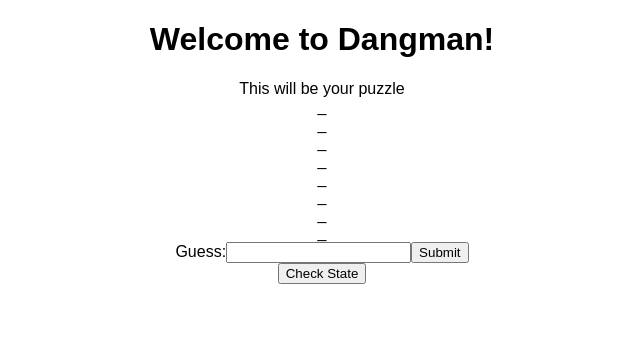
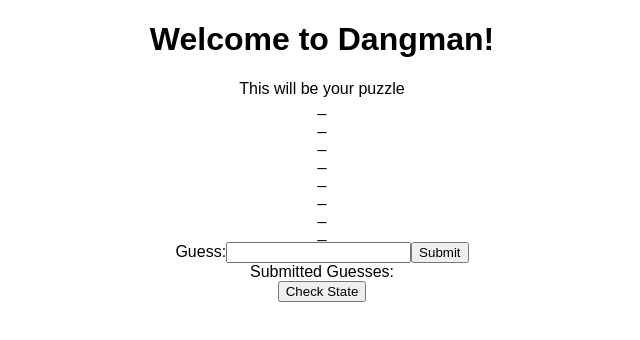
Before and after one commit to wood2jp2/dangman, a React (Create React App) app: page /puzzle in a window 1280 px wide. Both pictures are taken after a click on the button "Start a new game!". Shown: the top 340 px of the page, without its empty margins (318-958 px from the left). Built offline with nearby package versions, Linux system fonts and the light colour scheme.

Commit message:
fav icon stuff, react-router, guessbox progress...

```diff
--- a/package.json
+++ b/package.json
@@ -5,6 +5,8 @@
   "dependencies": {
     "react": "^16.2.0",
     "react-dom": "^16.2.0",
+    "react-router": "^4.2.0",
+    "react-router-dom": "^4.2.2",
     "react-scripts": "1.1.0"
   },
   "scripts": {
--- a/public/index.html
+++ b/public/index.html
@@ -1,5 +1,6 @@
 <!DOCTYPE html>
 <html lang="en">
+
 <head>
   <meta charset="utf-8">
   <meta name="viewport" content="width=device-width, initial-scale=1, shrink-to-fit=no">
@@ -9,7 +10,7 @@
       homescreen on Android. See https://developers.google.com/web/fundamentals/engage-and-retain/web-app-manifest/
     -->
   <link rel="manifest" href="%PUBLIC_URL%/manifest.json">
-    <link rel="shortcut icon" href="%PUBLIC_URL%/favicon.ico">
+
   <!--
       Notice the use of %PUBLIC_URL% in the tags above.
       It will be replaced with the URL of the `public` folder during the build.
@@ -21,6 +22,7 @@
     -->
   <title>React App</title>
 </head>
+
 <body>
   <noscript>
       You need to enable JavaScript to run this app.
@@ -37,4 +39,5 @@
       To create a production bundle, use `npm run build` or `yarn build`.
     -->
 </body>
+
 </html>
--- a/src/App.js
+++ b/src/App.js
@@ -1,16 +1,20 @@
 import React, { Component } from 'react';
-import logo from './logo.svg';
 import './App.css';
 import Header from './Components/Header';
 import Puzzle from './Components/Puzzle';
+import { BrowserRouter as Router, Route, Link, Redirect, Switch } from "react-router-dom";
+
 
 class App extends Component {
   render() {
     return (
-      <div className="App">
-        <Header />
-        <Puzzle />
-      </div>
+      <Router>
+        <div className="App">
+          <Header />
+          <Redirect from='/' to='/puzzle' />
+          <Route exact path='/puzzle' component={ Puzzle } />
+        </div>
+      </Router>
     );
   }
 }
--- a/src/Components/GuessBox.js
+++ b/src/Components/GuessBox.js
@@ -22,21 +22,19 @@ class GuessBox extends Component {
 
   submitGuess = e => {
     e.preventDefault()
-    if (!this.state.submittedGuesses.includes(this.state.currentGuess)) {
-
-    }
 
     !this.state.submittedGuesses.includes(this.state.currentGuess) ? (
       this.setState({
         submittedGuesses: this.state.submittedGuesses.concat([this.state.currentGuess])
       })
-    ) : (alert(`You've already guessed ${this.state.currentGuess}`))
+    ) : (alert(`You've already guessed ${this.state.currentGuess}!`))
 
     console.log(this.state.submittedGuesses)
   }
 
   render() {
     return (
+      <div>
       <form
         onSubmit={this.submitGuess}>
         <label>
@@ -51,6 +49,10 @@ class GuessBox extends Component {
         </label>
         <input type="submit" value="Submit" />
       </form>
+      <div>Submitted Guesses: {this.state.submittedGuesses.map( x => {
+        return <div key={x}><p>{x}</p></div>
+      })}</div>
+      </div>
     )
   }
 
```
Also changed, not shown: public/manifest.json, 2 other files (tests, documents, lock files or other folders). Lines whose indentation alone changed are shown as unchanged.
